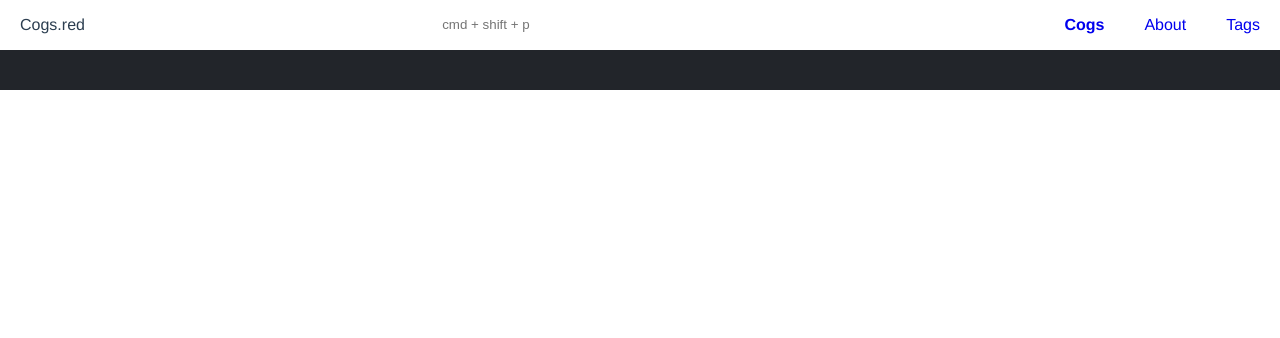
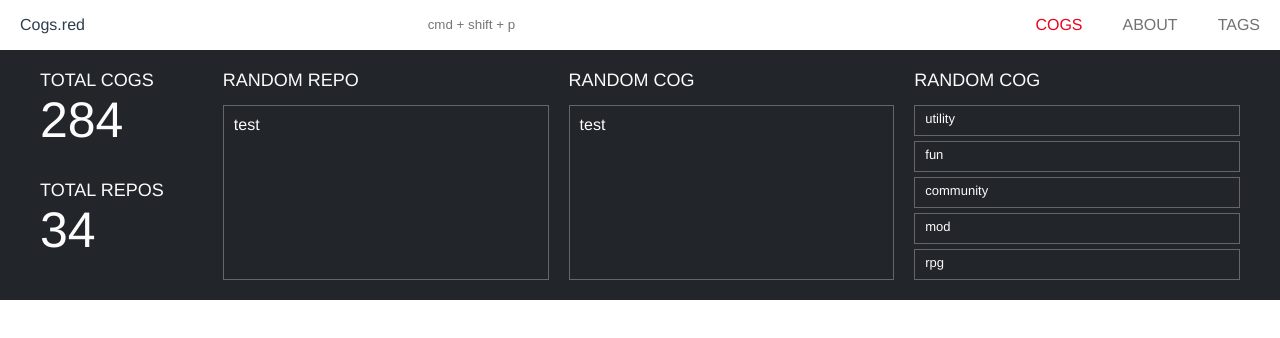
Before and after one commit to orels1/v3.cogs.red, a Vue app: page / in a window 1280 px wide. Shown: the top 338 px of the page. Built offline with nearby package versions, Linux system fonts and the light colour scheme.

Commit message:
statsbar WIP

```diff
--- a/src/components/Navbar.vue
+++ b/src/components/Navbar.vue
@@ -36,6 +36,9 @@ export default class Navbar extends Vue {
 </script>
 
 <style lang="sass" module>
+$red: rgb(236,0,26)
+$grey: rgb(114,114,114)
+
 .Navbar
   display: flex
   justify-content: space-between
@@ -66,8 +69,14 @@ export default class Navbar extends Vue {
 .link
   line-height: 50px
   padding: 0 20px
+  text-transform: uppercase
   text-decoration: none
+  color: $grey
+  transition: color 150ms ease
+
+  &:hover
+    color: $red
 
 .active
-  font-weight: bold
+  color: $red
 </style>
--- a/src/components/Statsbar.vue
+++ b/src/components/Statsbar.vue
@@ -1,5 +1,22 @@
 <template lang="pug">
   div(:class="$style.Statsbar")
+    div(:class="$style.Statsbar_inner")
+      div(:class="$style.number_block")
+        div(:class="$style.title") Total Cogs
+        div(:class="$style.number_content") {{ cogsCount }}
+      div(:class="[$style.number_block, $style.bottom_left]")
+        div(:class="$style.title") Total Repos
+        div(:class="$style.number_content") {{ reposCount }}
+      div(:class="[$style.box_block, $style.double_height]")
+        div(:class="$style.title") Random Repo
+        div(:class="$style.box_block_content") test
+      div(:class="[$style.box_block, $style.double_height]")
+        div(:class="$style.title") Random Cog
+        div(:class="$style.box_block_content") test
+      div(:class="[$style.box_block, $style.double_height]")
+        div(:class="$style.title") Random Cog
+        ul(:class="$style.box_block_list")
+          li(:class="$style.list_item" v-for="tag in tags" ) {{ tag }}
 </template>
 
 <script>
@@ -8,15 +25,92 @@ import Component from 'vue-class-component';
 
 @Component
 export default class Statsbar extends Vue {
+  cogsCount = 284;
+  reposCount = 34;
 
+  tags = [
+    'utility',
+    'fun',
+    'community',
+    'mod',
+    'rpg',
+  ];
 }
 </script>
 
 <style lang="sass" module>
 $blueish: rgba(34,37,42,1)
+$white: #fcfcfc
+$mobile: 767px
 
 .Statsbar
   background: $blueish
   padding: 20px 0
   width: 100%
+  display: flex
+  justify-content: center
+
+.Statsbar_inner
+  width: 100%
+  max-width: 1200px
+  display: grid
+  grid-template-columns: .5fr repeat(3, 1fr)
+  grid-template-rows: repeat(2, 100px)
+  grid-gap: 10px 20px
+  padding: 0 20px
+
+.title
+  color: $white
+  text-transform: uppercase
+  font-size: 18px
+
+.bottom_left
+  grid-column-start: 1
+  grid-row-start: 2
+
+.double_height
+  grid-row-start: 1
+  grid-row-end: span 2
+
+.number_block
+  color: $white
+  display: flex
+  flex-direction: column
+
+.number_content
+  text-transform: uppercase
+  font-size: 50px
+  font-weight: 100
+
+.box_block
+  color: $white
+  display: grid
+  grid-template-rows: 25px 1fr
+
+.box_block_content
+  border: 1px solid rgba($white, .3)
+  padding: 10px
+  margin: 10px 0 0 0
+  transition: border 150ms ease
+
+  &:hover
+    border: 1px solid rgba($white, 1)
+
+.box_block_list
+  list-style: none
+  margin: 10px 0 0 0
+  padding: 0
+  display: grid
+  align-content: space-between
+  grid-template-rows: repeat(5, 1fr)
+  grid-row-gap: 5px
+
+.list_item
+  border: 1px solid rgba($white, .3)
+  padding: 5px 10px
+  transition: border 150ms ease
+  font-size: 13px
+
+  &:hover
+    border: 1px solid rgba($white, 1)
 </style>
```
